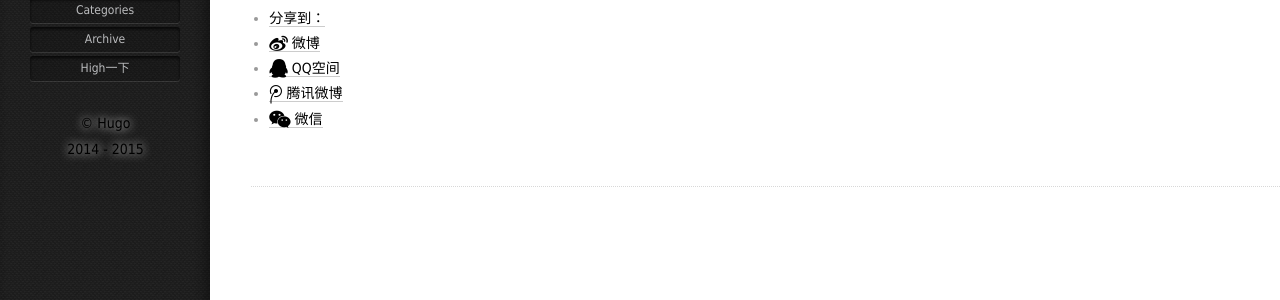
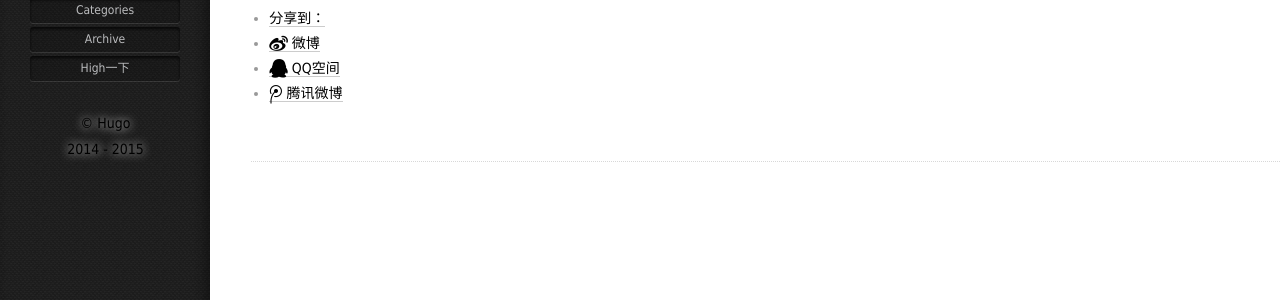
Before and after one commit to HugoWen/HugoWen.github.io_jekyll_bak, a Jekyll site: the page built from _posts/2014-05-01-centos-autoLogin.md, in a window 1280 px wide. Shown: the part 554-854 px from the top of the page. Built offline with Jekyll 4.4.1, drawn with Linux system fonts in a browser that asks for light colours; Markdown is read by kramdown in place of the engine named in the settings; comment, search, counter and statistics services are not loaded.

Commit message:
disable wechat share

```diff
--- a/_layouts/post.html
+++ b/_layouts/post.html
@@ -37,7 +37,7 @@ layout: henter-diandian
                 <li><a class="" href="javascript:void(0);" data-service="weibo"><i class="fa fa-weibo fa-lg"></i> 微博</a></li>
                 <li><a class="" href="javascript:void(0);" data-service="qzone"><i class="fa fa-qq fa-lg"></i> QQ空间</a></li>
                 <li><a class="" href="javascript:void(0);" data-service="qqt"><i class="fa fa-tencent-weibo fa-lg"></i> 腾讯微博</a></li>
-                <li><a class="" href="javascript:void(0);" data-service="wechat"><i class="fa fa-wechat fa-lg"></i> 微信</a></li>
+                <!--<li><a class="" href="javascript:void(0);" data-service="wechat"><i class="fa fa-wechat fa-lg"></i> 微信</a></li>-->
 
             </ul>
         </div>
```
